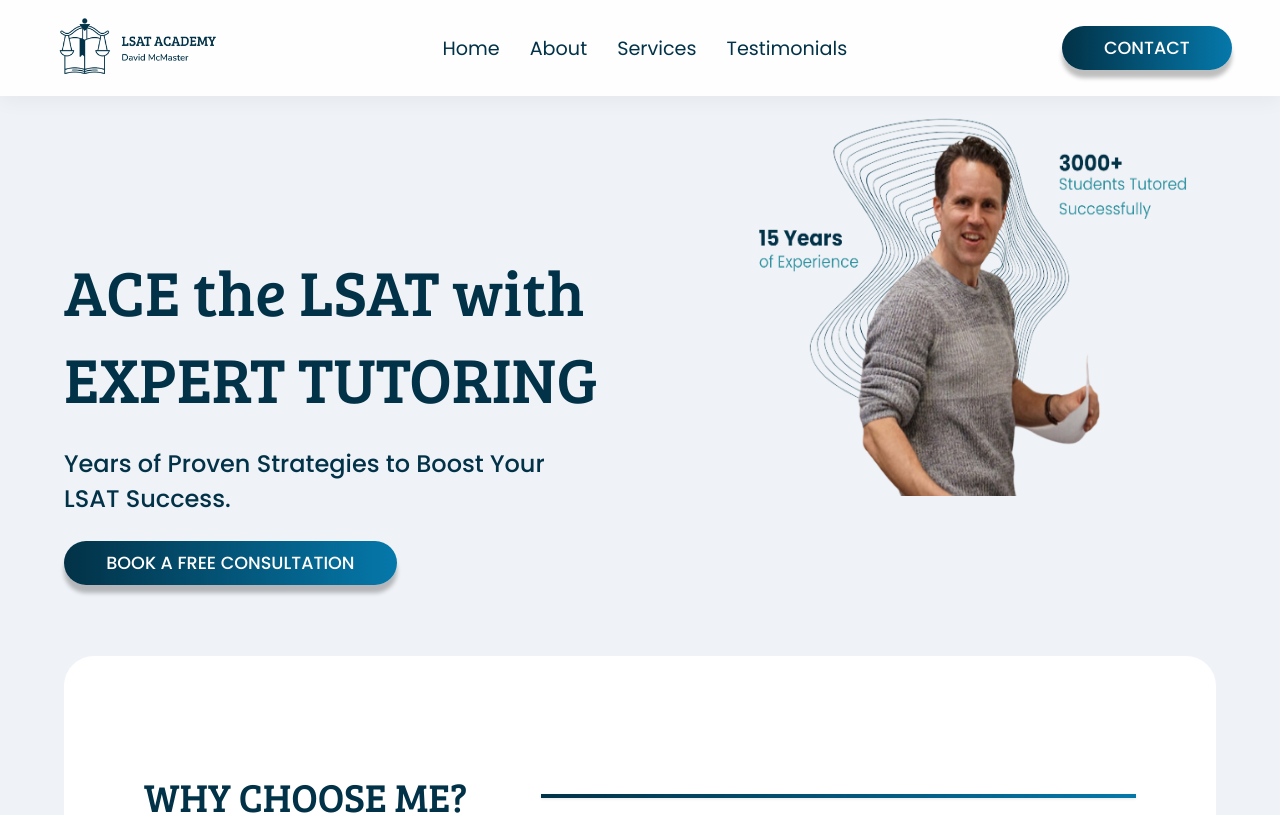
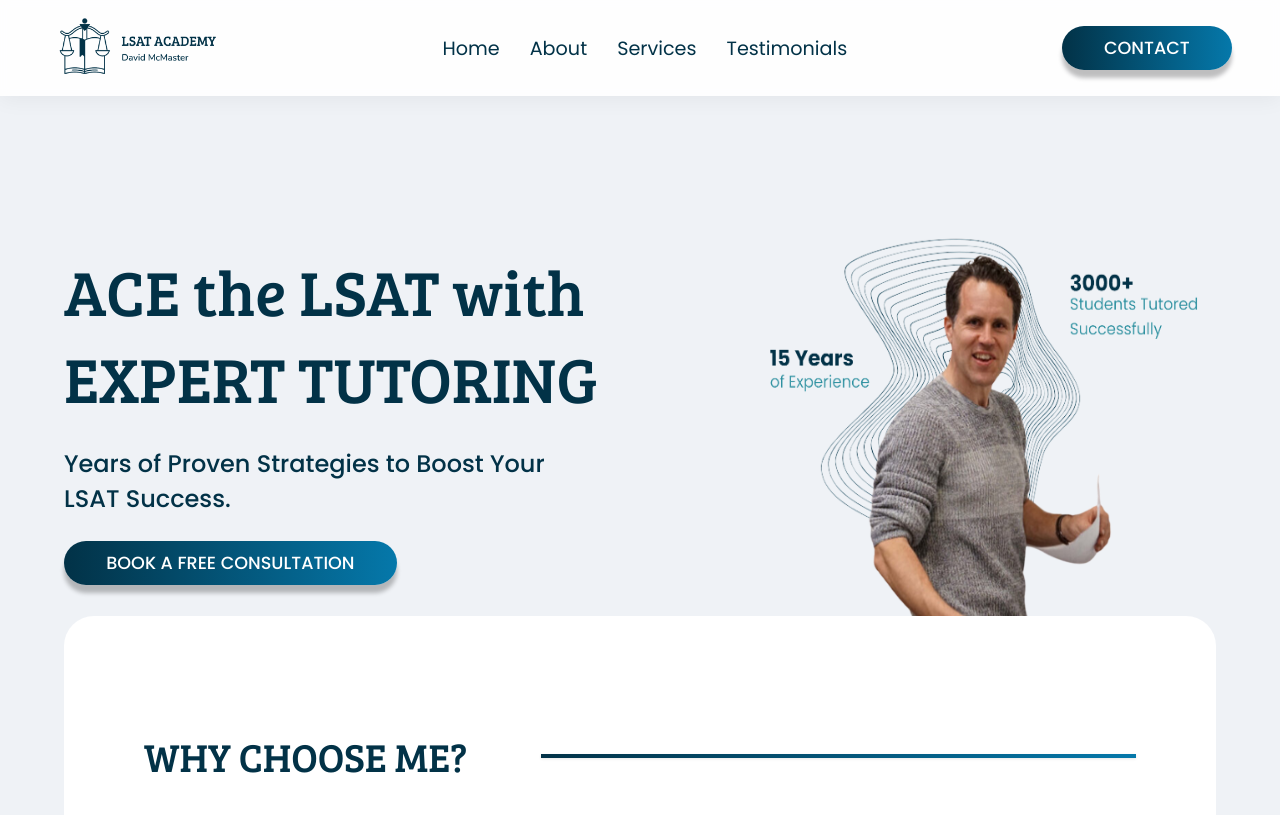
Before and after one commit to D-Josiah/lsatacademy, a React (Vite) app: page / in a window 1280 px wide. Shown: the top 815 px of the page. Built offline with nearby package versions, Linux system fonts and the light colour scheme.

Commit message:
margin auto

```diff
--- a/src/scss/pages/_home.scss
+++ b/src/scss/pages/_home.scss
@@ -3,7 +3,7 @@
     height: fit-content;
     .hero{
         display: flex;
-        height: 70vh;
+        height: 65vh;
 
 
 
@@ -30,7 +30,9 @@
             }
         }
         .hero-image{
-
+            margin-top: auto;
+            margin-left: auto;
+            margin-right: auto;
             height: 400px;
             width: 440px;
 
```
Also changed, not shown: src/scss/style.css, 1 other file (tests, documents, lock files or other folders).
